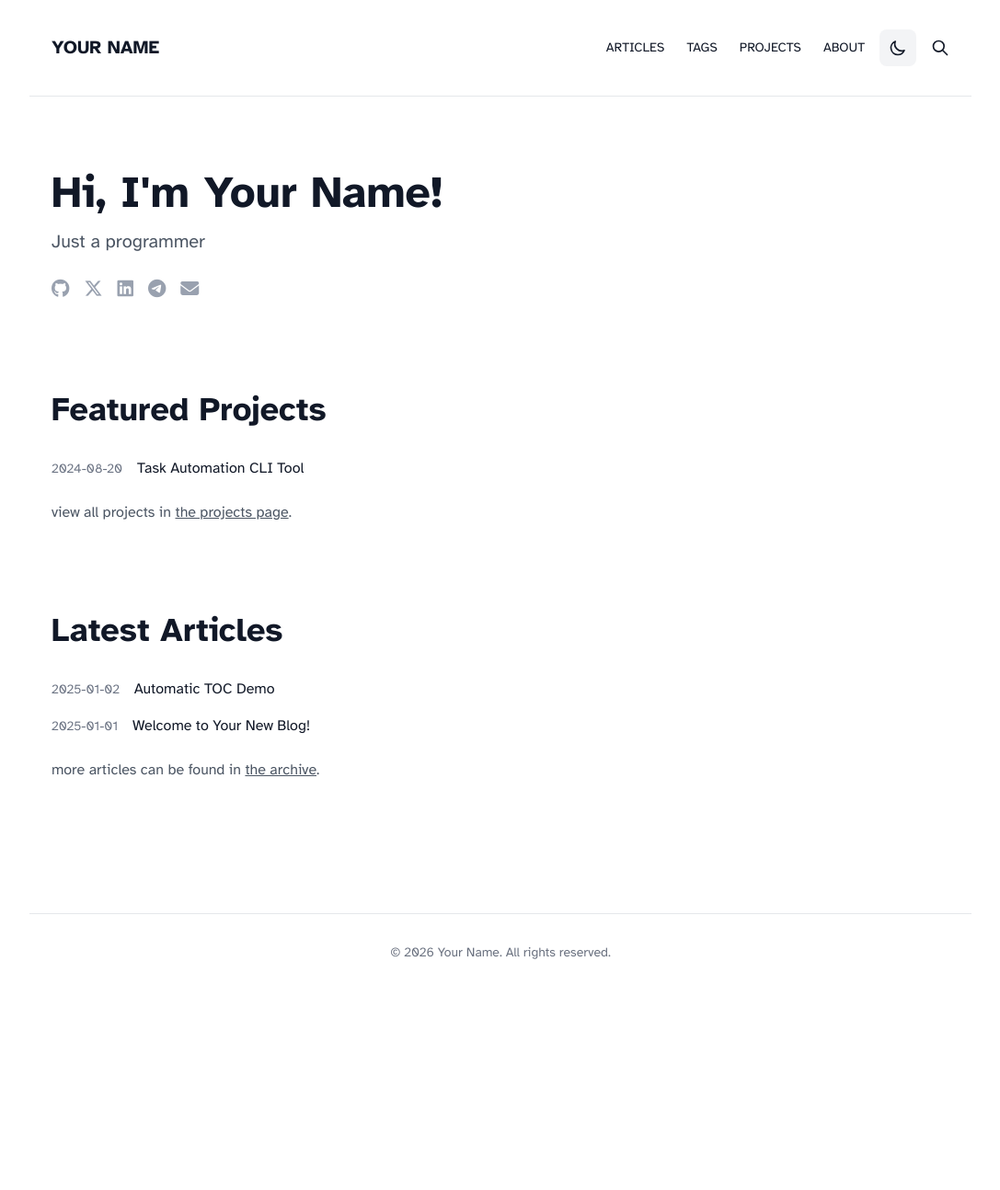
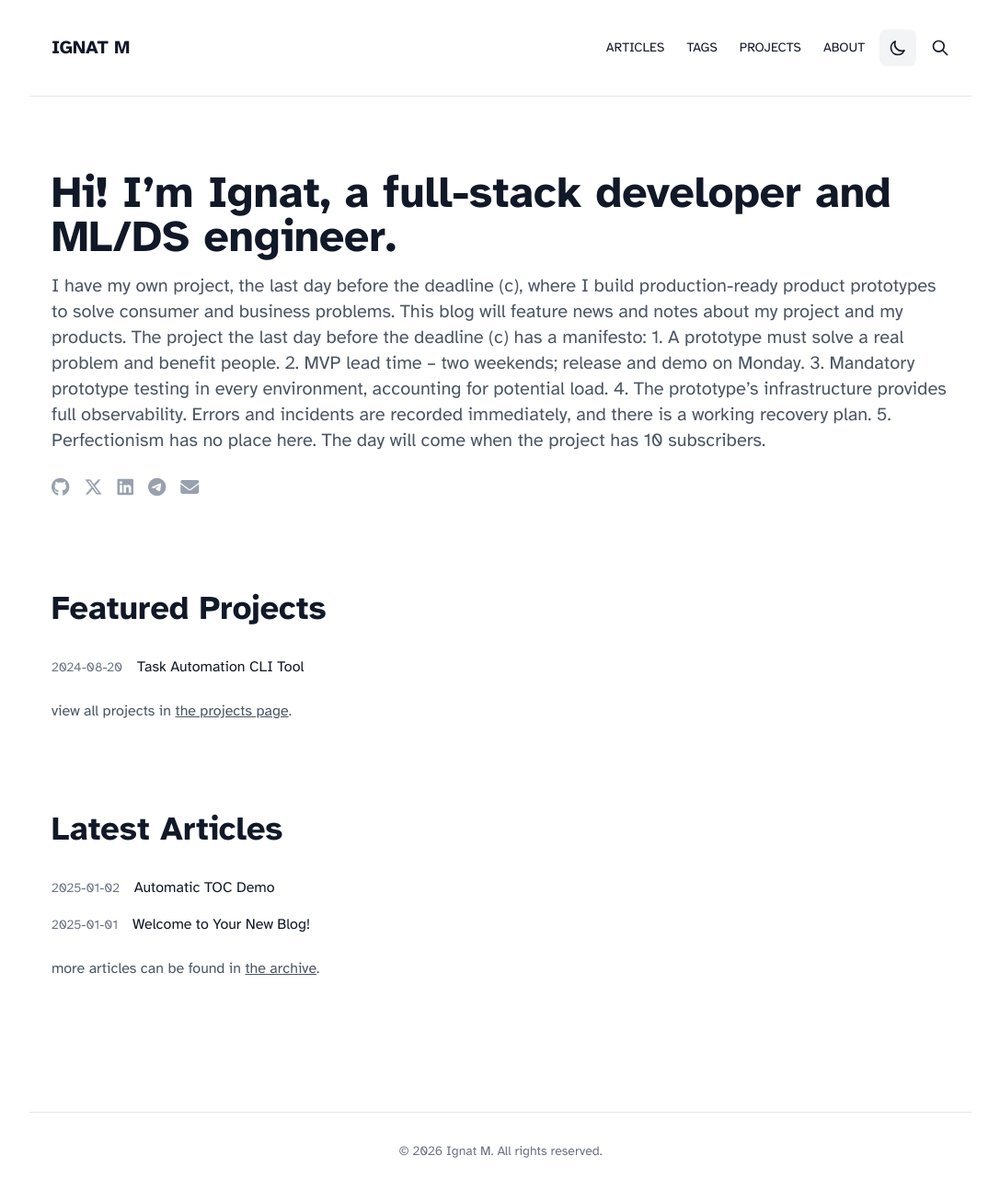
Before and after one commit to maloukhovignat/maloukhovignat.github.io, a Jekyll site: the page built from index.html, in a window 1280 px wide. Shown: the whole page at 92% size, without its empty margins (96-1183 px from the left). Built offline with Jekyll 4.4.1, drawn with Linux system fonts in a browser that asks for light colours; before the commit the page ends 1078 px from its top, so only the background shows below that.

Commit message:
Update _config.yml

```diff
--- a/_config.yml
+++ b/_config.yml
@@ -2,11 +2,18 @@
 # Site settings
 # -----------------------------------------------------------------------------
 
-title: Your Name
-first_name: Your
-last_name: Name
-greeting: "Hi, I'm Your Name!"
-tagline: "Just a programmer"
+title: Ignat M
+first_name: Ignat
+last_name: M
+greeting: "Hi! I’m Ignat, a full-stack developer and ML/DS engineer."
+tagline: "I have my own project, the last day before the deadline (c), where I build production-ready product prototypes to solve consumer and business problems. This blog will feature news and notes about my project and my products.
+The project the last day before the deadline (c) has a manifesto:
+1. A prototype must solve a real problem and benefit people.
+2. MVP lead time – two weekends; release and demo on Monday.
+3. Mandatory prototype testing in every environment, accounting for potential load.
+4. The prototype’s infrastructure provides full observability. Errors and incidents are recorded immediately, and there is a working recovery plan.
+5. Perfectionism has no place here.
+The day will come when the project has 10 subscribers."
 email: your-email@example.com
 
 description: >- # the ">" symbol means to ignore newlines
```
